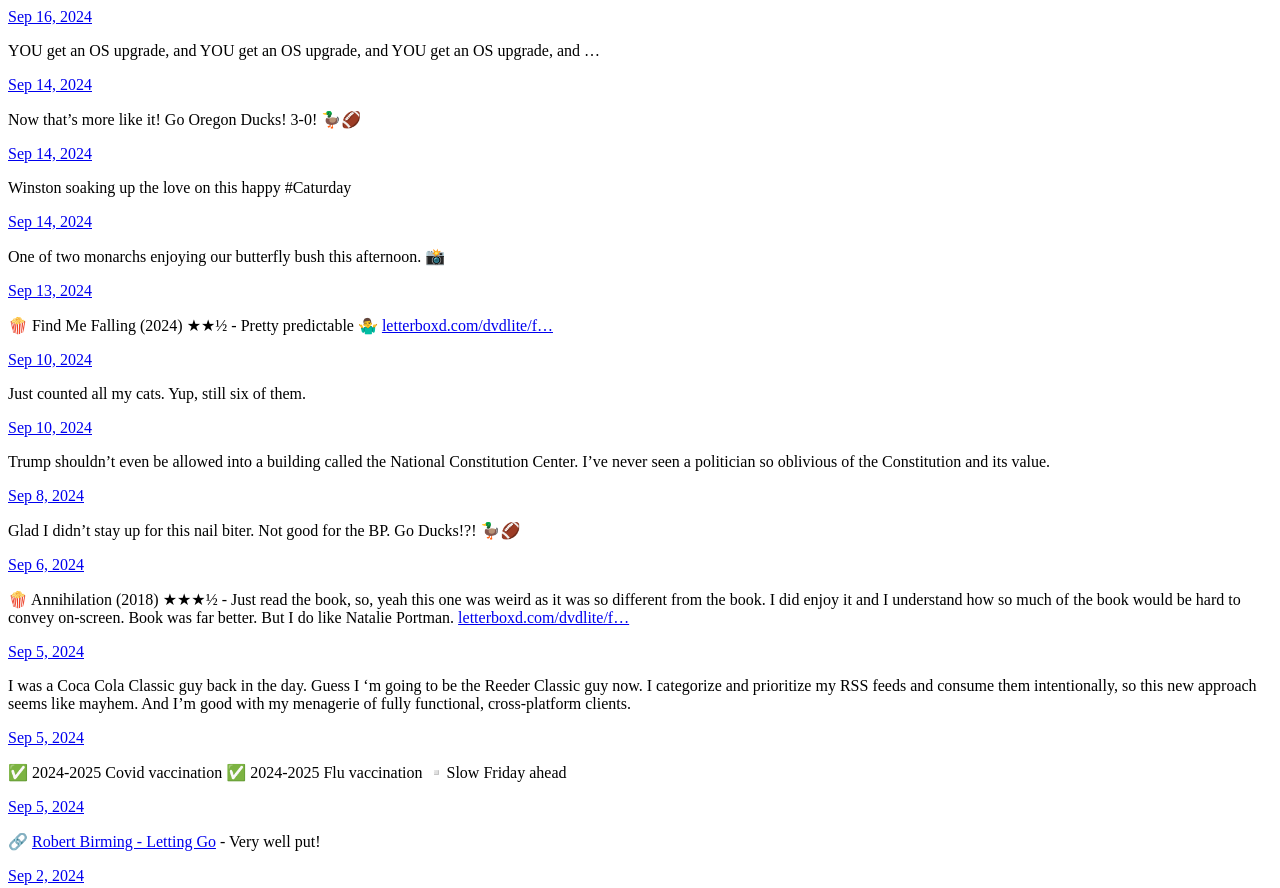
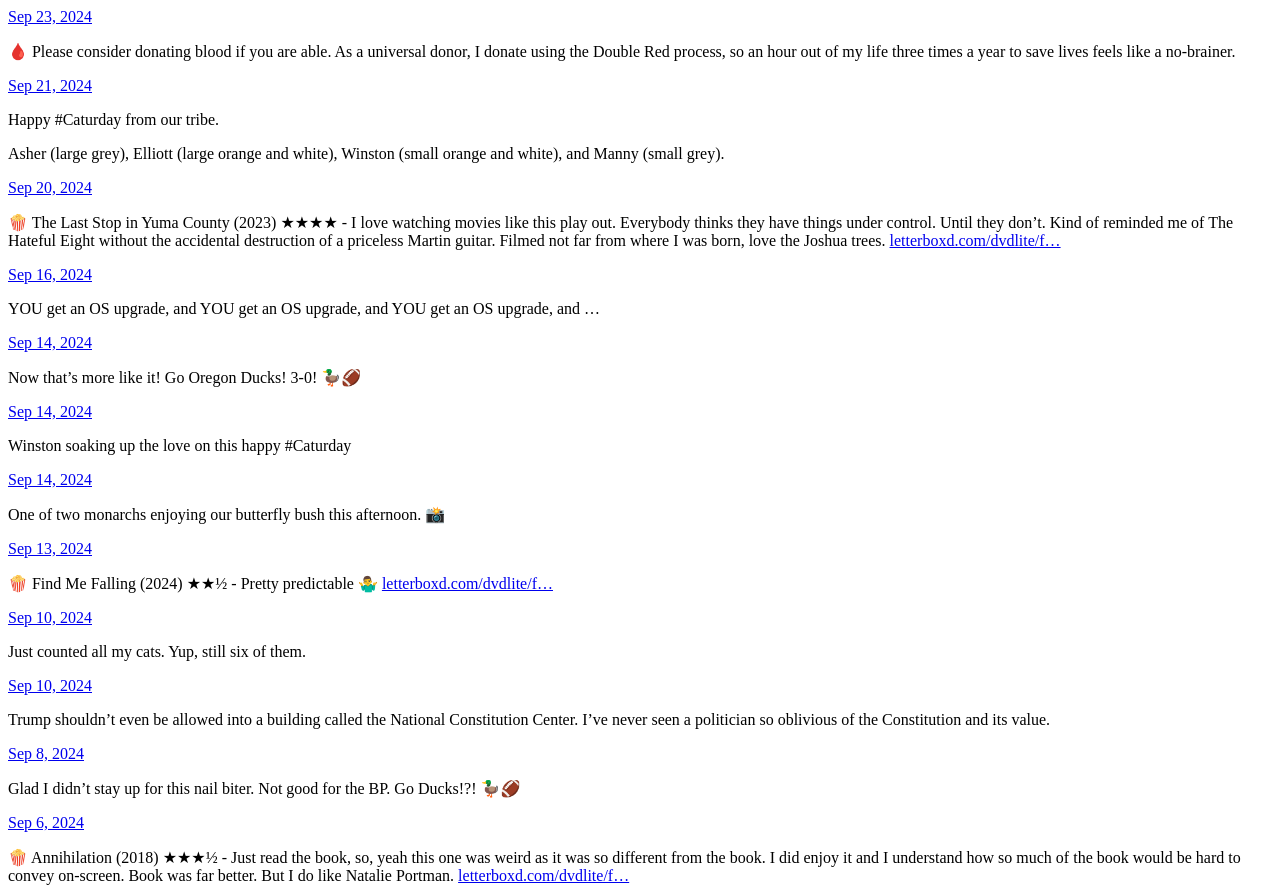
Before and after one commit to dvdlite/dvdlite.co-backup, a plain HTML site: page index.html in a window 1280 px wide. Shown: the top 888 px of the page. Drawn offline with Linux system fonts and the light colour scheme.

Commit message:
Archiving from Micro.blog.

```diff
--- a/index.html
+++ b/index.html
@@ -21,6 +21,45 @@
 <div class="h-feed">
 
 
+
+	  <div class="h-entry">
+
+
+		<a href="https://dvdlite.co/2024/09/23/please-consider-donating.html" class="u-url"><time class="dt-published" datetime="2024-09-23 17:08:14 -0400">Sep 23, 2024</time></a>
+
+		<div class="e-content">
+			 <p>🩸 Please consider donating blood if you are able. As a universal donor, I donate using the Double Red process, so an hour out of my life three times a year to save lives feels like a no-brainer.</p>
+<!-- raw HTML omitted -->
+
+		</div>
+	  </div>
+
+	  <div class="h-entry">
+
+
+		<a href="https://dvdlite.co/2024/09/21/happy-caturday-from.html" class="u-url"><time class="dt-published" datetime="2024-09-21 14:22:00 -0400">Sep 21, 2024</time></a>
+
+		<div class="e-content">
+			 <p>Happy #Caturday from our tribe.</p>
+<p>Asher (large grey),
+Elliott (large orange and white),
+Winston (small orange and white), and
+Manny (small grey).</p>
+<p><!-- raw HTML omitted --><!-- raw HTML omitted --></p>
+
+		</div>
+	  </div>
+
+	  <div class="h-entry">
+
+
+		<a href="https://dvdlite.co/2024/09/20/the-last-stop.html" class="u-url"><time class="dt-published" datetime="2024-09-20 22:38:48 -0400">Sep 20, 2024</time></a>
+
+		<div class="e-content">
+			 <p>🍿 The Last Stop in Yuma County (2023) ★★★★ - I love watching movies like this play out. Everybody thinks they have things under control. Until they don’t. Kind of reminded me of The Hateful Eight without the accidental destruction of a priceless Martin guitar. Filmed not far from where I was born, love the Joshua trees. <a href="https://letterboxd.com/dvdlite/film/the-last-stop-in-yuma-county/">letterboxd.com/dvdlite/f&hellip;</a></p>
+
+		</div>
+	  </div>
 
 	  <div class="h-entry">
 
```
